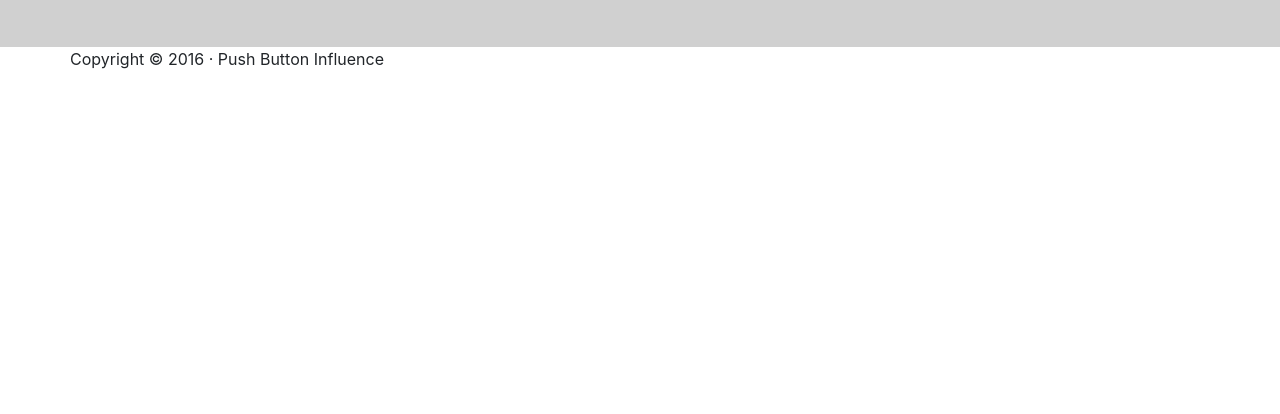
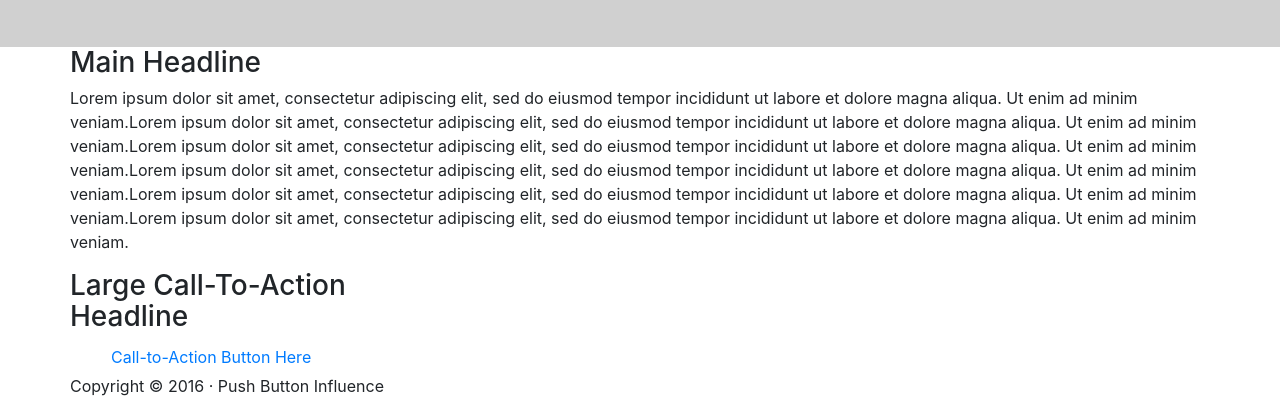
Before and after one commit to MVolodya/HW-5-TeamDev, a plain HTML site: page index.html in a window 1280 px wide. Shown: the part 3834-4248 px from the top of the page. Before the commit the page ends 3921 px from the top, so only its background shows below. Drawn offline with nearby package versions, Linux system fonts and the light colour scheme.

Commit message:
update index.html

```diff
--- a/index.html
+++ b/index.html
@@ -292,6 +292,19 @@
                 <div class="row">
                     <div class="container">
                         <div class="row">
+				<section class="nearby">
+		<div class="nearbyone">
+			<h3>Main <a>Headline</a></h3>
+			<p>Lorem ipsum dolor sit amet, consectetur adipiscing elit, sed do eiusmod tempor incididunt ut labore et dolore magna aliqua. Ut enim ad minim veniam.Lorem ipsum dolor sit amet, consectetur adipiscing elit, sed do eiusmod tempor incididunt ut labore
+				et dolore magna aliqua. Ut enim ad minim veniam.Lorem ipsum dolor sit amet, consectetur adipiscing elit, sed do eiusmod tempor incididunt ut labore et dolore magna aliqua. Ut enim ad minim veniam.Lorem ipsum dolor sit amet, consectetur adipiscing
+				elit, sed do eiusmod tempor incididunt ut labore et dolore magna aliqua. Ut enim ad minim veniam.Lorem ipsum dolor sit amet, consectetur adipiscing elit, sed do eiusmod tempor incididunt ut labore et dolore magna aliqua. Ut enim ad minim veniam.Lorem
+				ipsum dolor sit amet, consectetur adipiscing elit, sed do eiusmod tempor incididunt ut labore et dolore magna aliqua. Ut enim ad minim veniam.</p>
+		</div>
+		<div class="nearbytwo">
+			<h3>Large Call-To-Action <br/> Headline</h3>
+			<a href="#" target="blank" style="padding:6px 40px" class="btn">Call-to-Action Button Here</a>
+		</div>
+	</section>
                             <footer>
                                 <div class="">
                                     <p>Copyright © 2016 · Push Button Influence</p>
```
